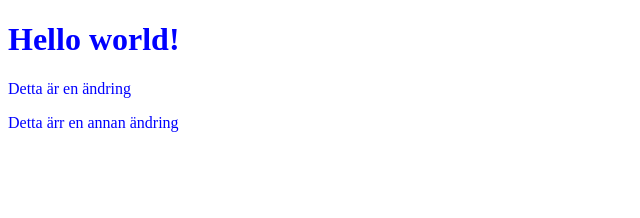
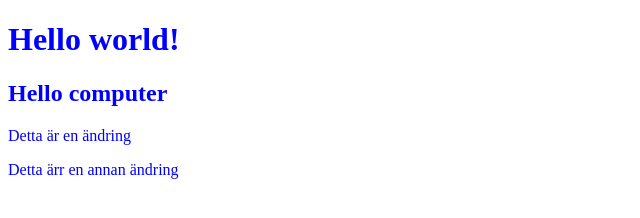
Before and after one commit to MrThefailman/lab2, a plain HTML site: page Index.html in a window 1280 px wide. Shown: the whole page, without its empty margins (0-640 px from the left). Drawn offline with Linux system fonts and the light colour scheme.

Commit message:
Ny ändring

```diff
--- a/Index.html
+++ b/Index.html
@@ -8,6 +8,8 @@
   <body>
     <h1>Hello world!</h1>
 
+	<h2>Hello computer</h2>
+
 	<p>Detta är en ändring</p>
 
 	<p>Detta ärr en annan ändring</p>
```
